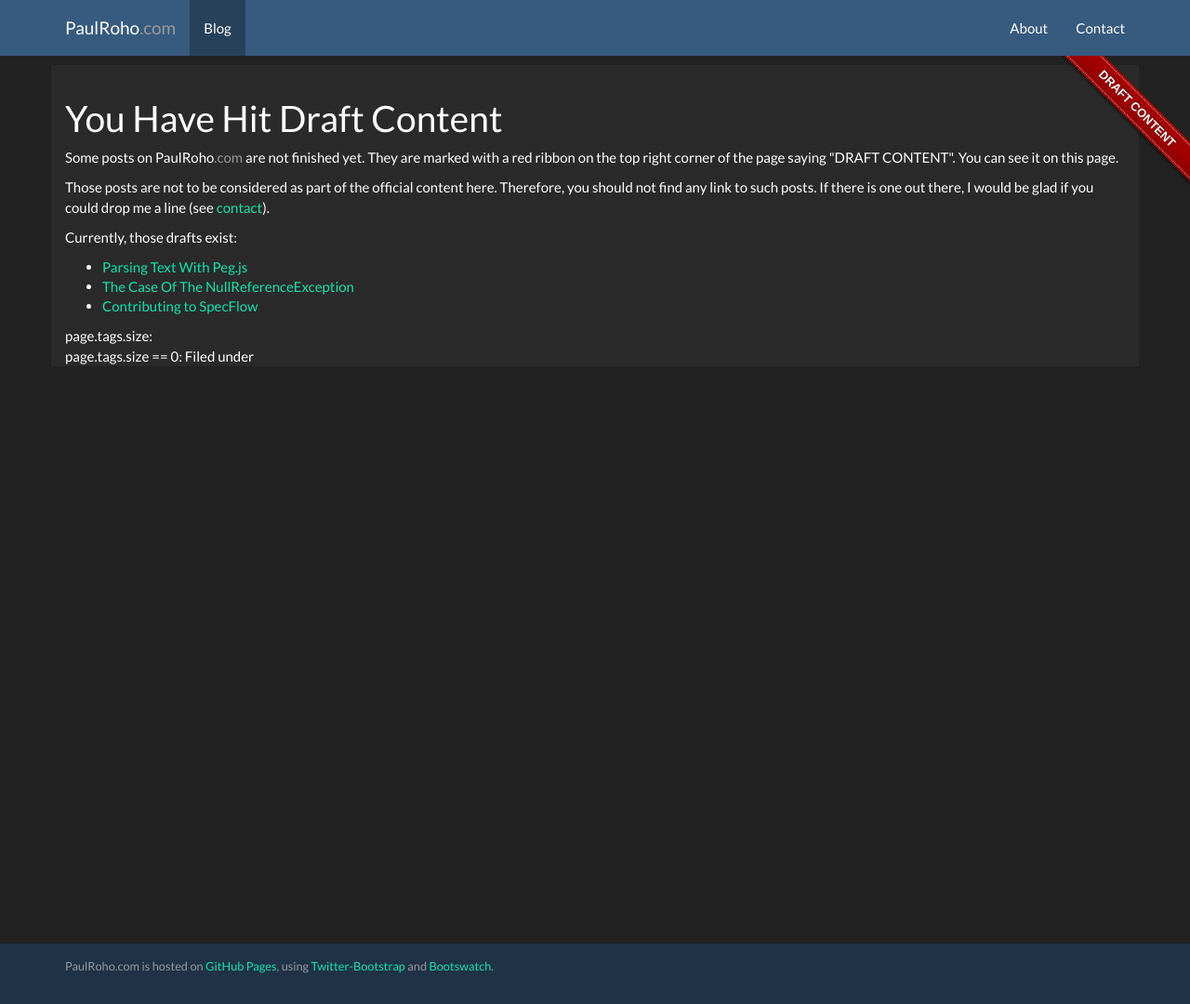
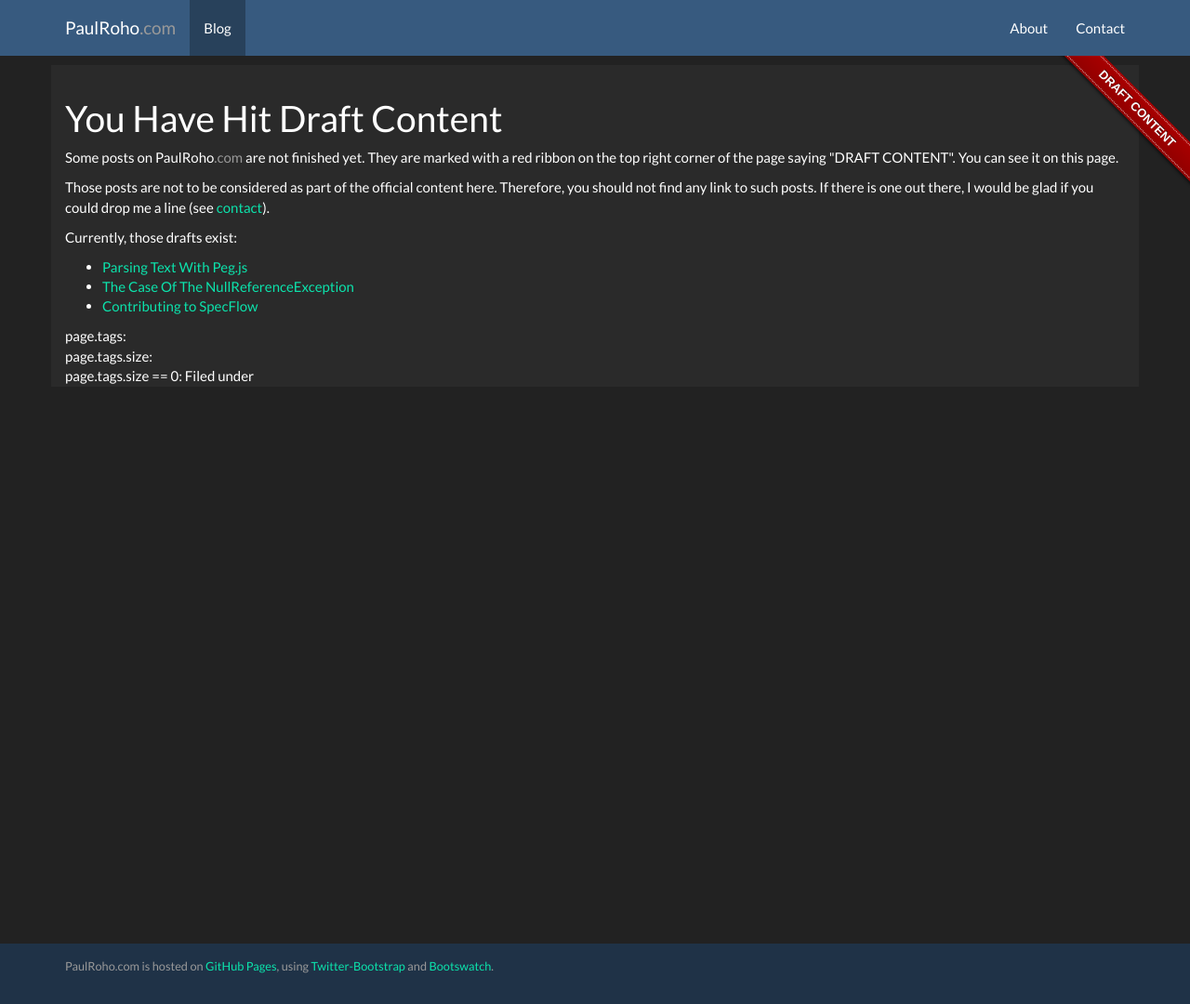
Before and after one commit to paulroho/paulroho.github.io, a Jekyll site: the page built from blog/draftcontent.html, in a window 1280 px wide and 1080 px high. Shown: the whole window at 93% size. Built offline with Jekyll 4.4.1, drawn with Linux system fonts in a browser that asks for light colours; nearby versions of some CDN libraries.

Commit message:
more debug info

```diff
--- a/_layouts/blogdraft.html
+++ b/_layouts/blogdraft.html
@@ -63,6 +63,7 @@
 	  {{ content }}
 
 		<div class="tags">
+		page.tags: {{ page.tags }}<br/>
 		page.tags.size: {{ page.tags.size }}<br/>
 		page.tags.size == 0:{{ page.tags.size == 0 }}
 		{% unless page.tags.size == 0 %}
```
